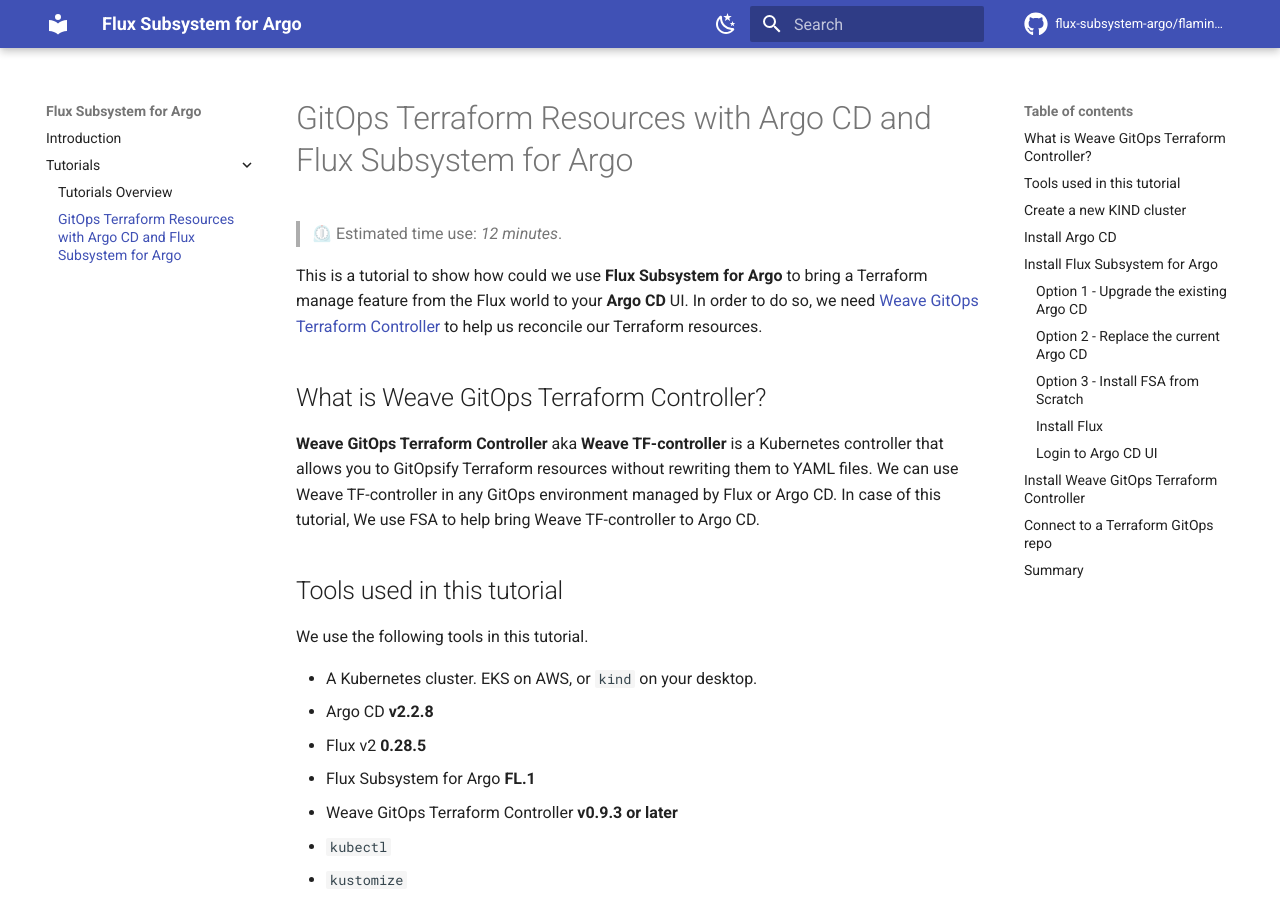
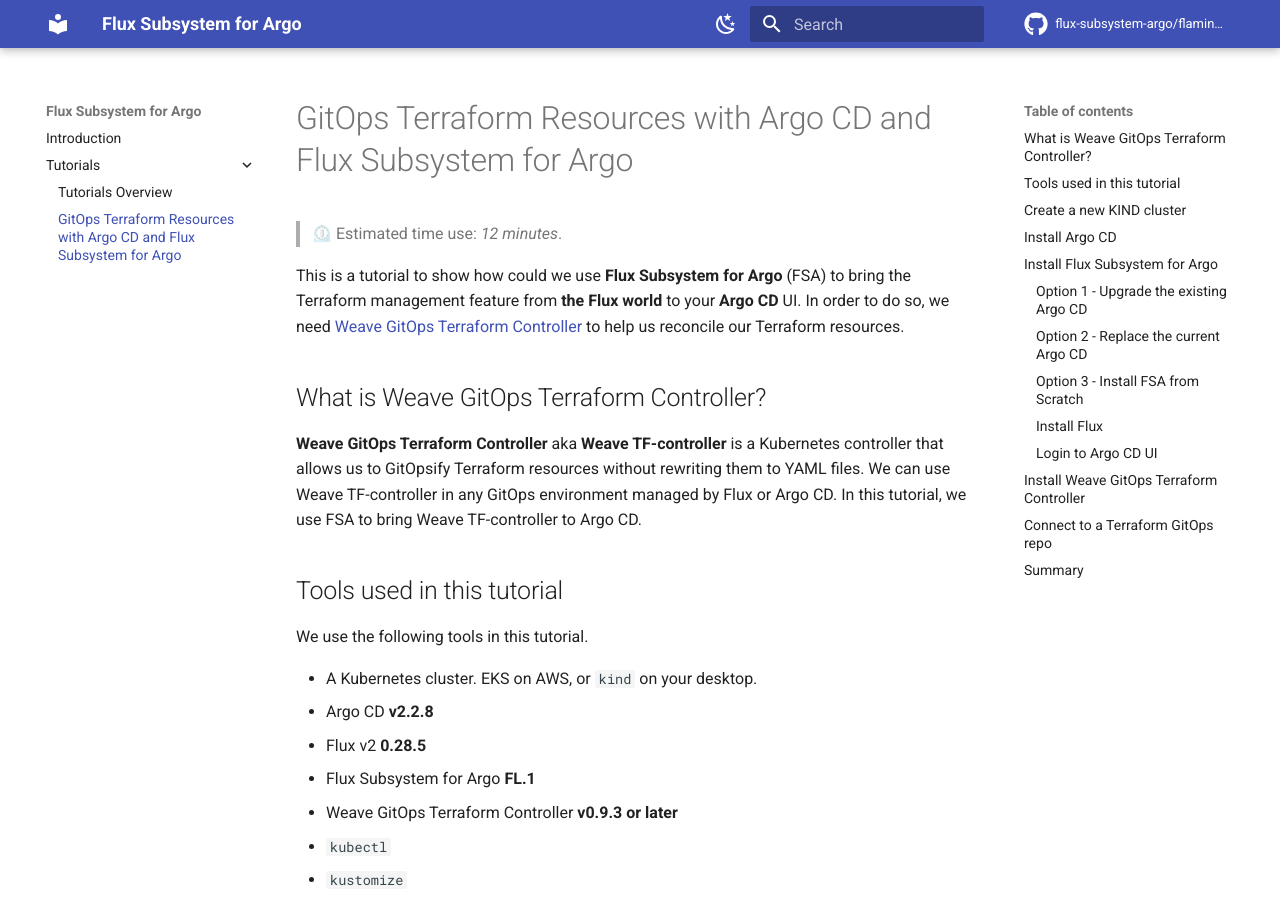
Before and after one commit to flux-subsystem-argo/fsa-tutorials, an MkDocs documentation site: the page built from docs/tutorials/terraform.md, in a window 1280 px wide and 900 px high. Built offline with MkDocs 1.6.1 and Material for MkDocs 9.7.7, drawn with Linux system fonts in a browser that asks for light colours; comment, search, counter and statistics services are not loaded.

Commit message:
Update terraform.md

```diff
--- a/docs/tutorials/terraform.md
+++ b/docs/tutorials/terraform.md
@@ -2,11 +2,11 @@
 
 > ⏲️ Estimated time use: *12 minutes*.
 
-This is a tutorial to show how could we use **Flux Subsystem for Argo** to bring a Terraform manage feature from the Flux world to your **Argo CD** UI. In order to do so, we need [Weave GitOps Terraform Controller](https://github.com/weaveworks/tf-controller) to help us reconcile our Terraform resources.
+This is a tutorial to show how could we use **Flux Subsystem for Argo** (FSA) to bring the Terraform management feature from **the Flux world** to your **Argo CD** UI. In order to do so, we need [Weave GitOps Terraform Controller](https://github.com/weaveworks/tf-controller) to help us reconcile our Terraform resources.
 
 ## What is Weave GitOps Terraform Controller?
 
-**Weave GitOps Terraform Controller** aka **Weave TF-controller** is a Kubernetes controller that allows you to GitOpsify Terraform resources without rewriting them to YAML files. We can use Weave TF-controller in any GitOps environment managed by Flux or Argo CD. In case of this tutorial, We use FSA to help bring Weave TF-controller to Argo CD.
+**Weave GitOps Terraform Controller** aka **Weave TF-controller** is a Kubernetes controller that allows us to GitOpsify Terraform resources without rewriting them to YAML files. We can use Weave TF-controller in any GitOps environment managed by Flux or Argo CD. In this tutorial, we use FSA to bring Weave TF-controller to Argo CD.
 
 ## Tools used in this tutorial
 
```
